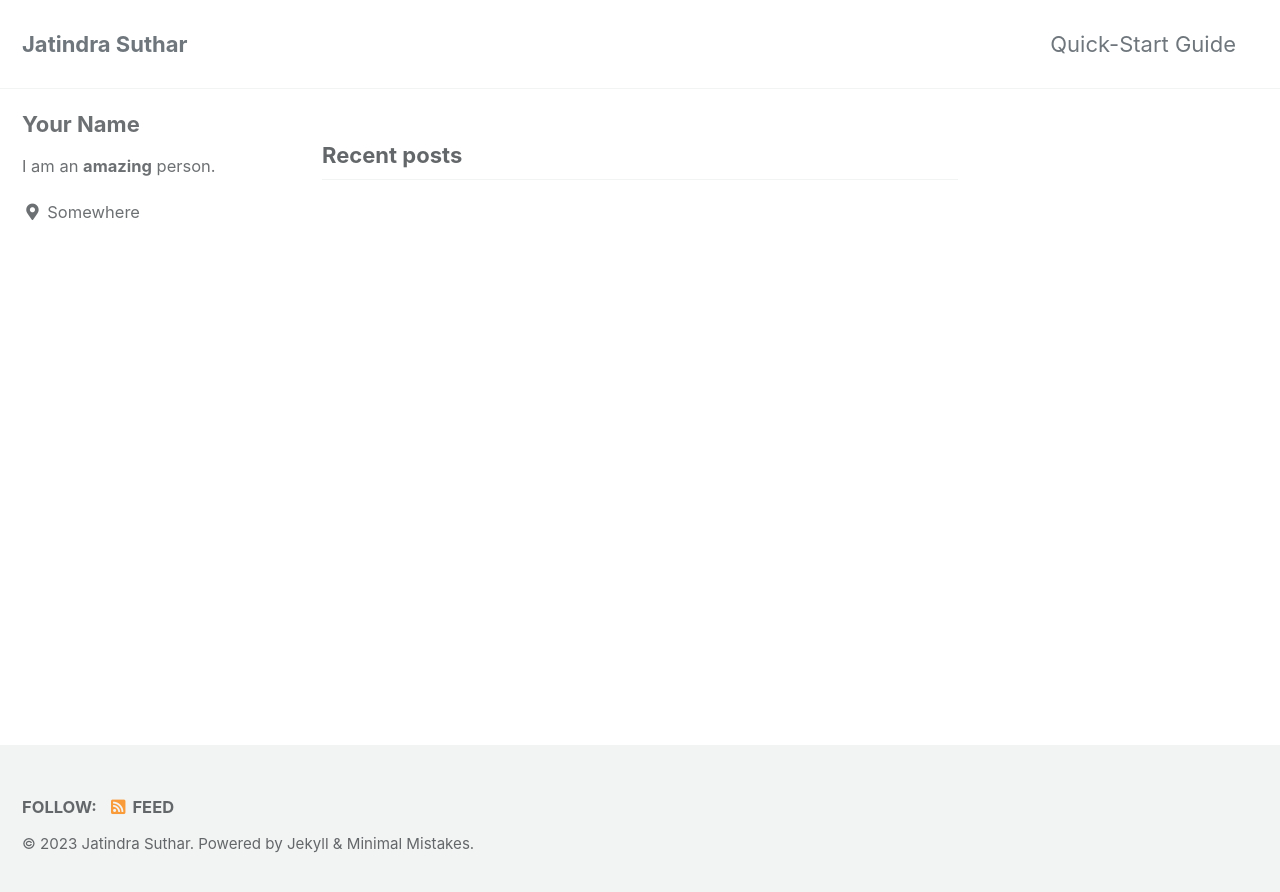
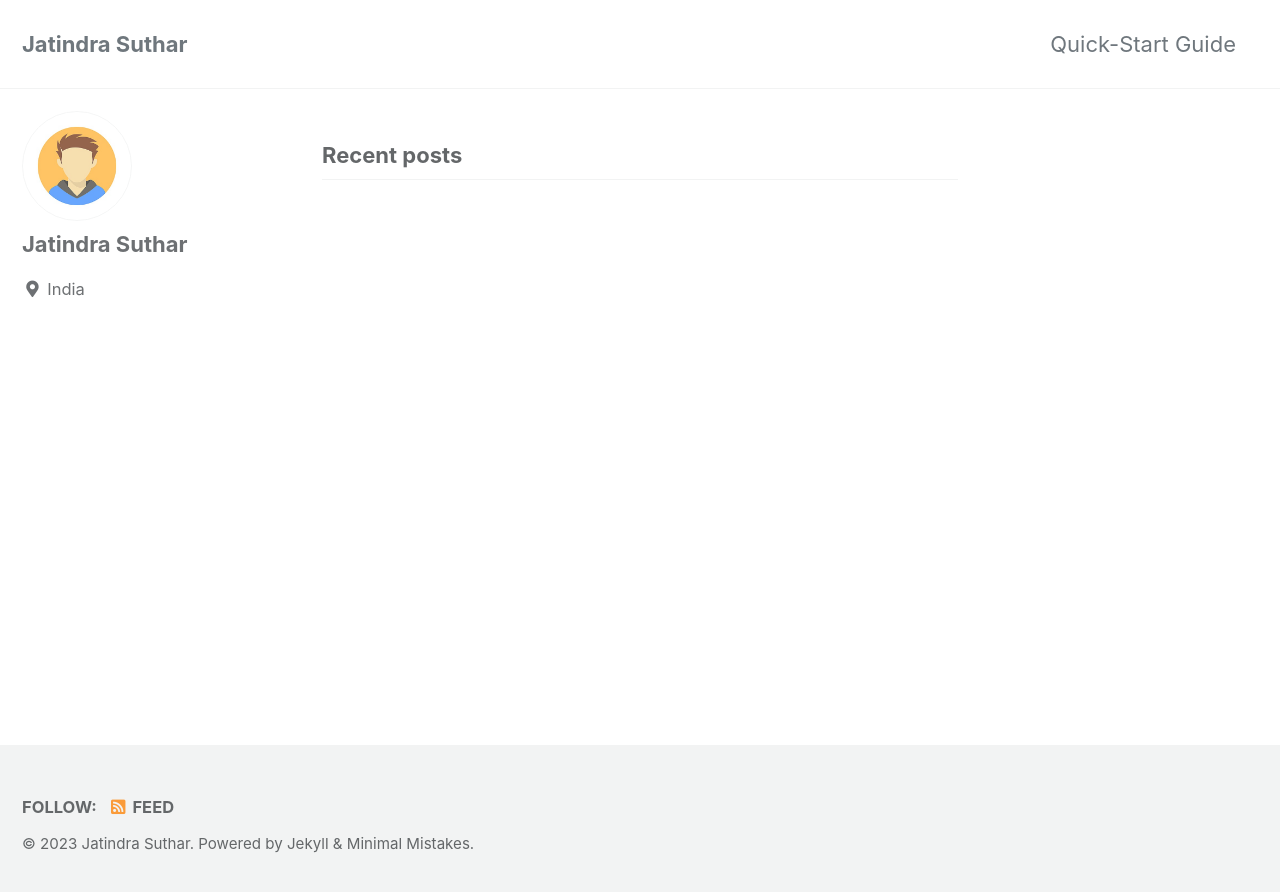
Before and after one commit to jatindra-suthar/jatindra-suthar.github.io, a Jekyll site: the page built from index.html, in a window 1280 px wide. Shown: the top 892 px of the page. Built offline with Jekyll 4.4.1, drawn with Linux system fonts in a browser that asks for light colours; cached includes are drawn as plain includes; the list of posts is cut into pages by our own code.

Commit message:
Update _config.yml

```diff
--- a/_config.yml
+++ b/_config.yml
@@ -104,10 +104,10 @@ analytics:
 
 # Site Author
 author:
-  name             : "Your Name"
-  avatar           : # path of avatar image, e.g. "/assets/images/bio-photo.jpg"
-  bio              : "I am an **amazing** person."
-  location         : "Somewhere"
+  name             : "Jatindra Suthar"
+  avatar           : "/assets/images/avatar.jpeg"
+  bio              : ""
+  location         : "India"
   email            :
   links:
     - label: "Email"
```
